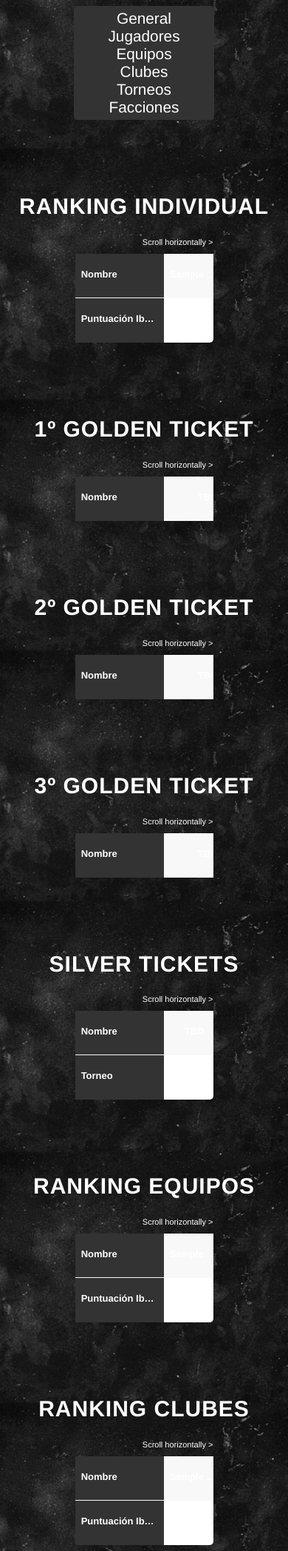
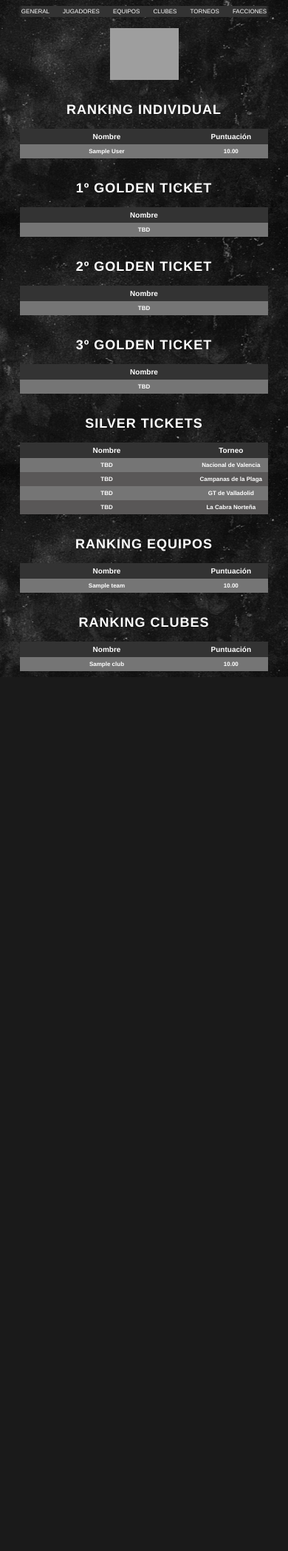
Before and after one commit to MarioFernandezCarballo/ibericon, a Flask app: page / in a window 390 px wide. Shown: the whole page at 74% size. After the commit the page ends 915 px from the top, so only its background shows below. Run offline with Flask 3, Linux system fonts and the light colour scheme; tables that the repository leaves empty hold one stand-in row (values such as "Sample post"); parts of the project's set-up code (start-up, migrations or seed data) failed here and were passed over; grey boxes are pictures that could not be loaded.

Commit message:
Delete tournament Responsive Logo beta

```diff
--- a/bpGeneric/__init__.py
+++ b/bpGeneric/__init__.py
@@ -17,7 +17,7 @@ def generalEndPoint():
     golden1 = None  # getUserOnly(X)  TODO ganador torneo Madrid
     golden2 = None  # getUserOnly(X)  TODO ganador torneo Silver
     golden3 = None  # getUserOnly(X)  TODO ganador torneo Final 16
-    silver1 = getUserOnly(3)
+    silver1 = getUserOnly(3)  # 2023 Chapu
     silver2 = None  # getUserOnly(X)  TODO ganador Campanas
     silver3 = None  # getUserOnly(X)  TODO ganador Valladolid
     silver4 = None  # getUserOnly(X)  TODO ganador La Cabra
--- a/main.py
+++ b/main.py
@@ -26,6 +26,3 @@ createDatabase(app)
 
 if __name__ == '__main__':
     app.run(host=app.config['HOST'], port=app.config['PORT'])
-
-# TODO
-#  -hacer web responsiva.
--- a/static/stylesheets/styles.css
+++ b/static/stylesheets/styles.css
@@ -11,12 +11,23 @@ body{
     background-position: center;
     background-repeat: repeat;
 }
+.logo{
+    background-image: url(img/ibericonLogo.jpg);
+    background-size: contain;
+    background-position: center;
+    background-repeat: no-repeat;
+
+    margin: auto;
+    max-width: 50%;
+    height: 100px;
+    margin-top: 20px;
+}
 h2{
     text-align: center;
     font-size: 30px;
     text-transform: uppercase;
     letter-spacing: 1px;
-    margin-top: 100px;
+    margin-top: 30px;
     color: #fff;
 }
 h3{
@@ -25,7 +36,7 @@ h3{
     text-transform: uppercase;
     letter-spacing: 1px;
     color: white;
-    margin-top: 50px;
+    margin-top: 20px;
 }
 h4{
     text-align: center;
@@ -33,7 +44,7 @@ h4{
     text-transform: uppercase;
     letter-spacing: 1px;
     color: white;
-    margin-top: 30px;
+    margin-top: 15px;
 }
 .flashes li{
     text-align: center;
@@ -41,7 +52,6 @@ h4{
     text-transform: uppercase;
     letter-spacing: 1px;
     color: white;
-    margin-top: 30px;
 }
 
 .link-h2:hover{
@@ -60,13 +70,18 @@ nav {
   width: 51%;
   position: sticky;
   top: 0px;
+  display: flex;
+  justify-content: space-between;
+  flex-wrap: wrap;
 }
 
 nav a {
     color: #fff;
     text-decoration: none;
-    margin: 0px 20px;
-    font-size: 1.3em;
+    font-size: 12px;
+    text-transform: uppercase;
+    font-family: Helvetica;
+    margin: 0px 5px;
 }
 
 nav a:hover {
@@ -79,6 +94,9 @@ nav a:hover {
 .login a{
     margin: auto;
     margin-top: 20px;
+    color: #fff;
+    text-decoration: none;
+    font-size: 15px;
 }
 .login-form{
     margin: auto;
@@ -91,6 +109,8 @@ nav a:hover {
 .login-form input{
     width: 100%;
     max-width: 100%;
+    color: #fff;
+    background: rgba(0,0,0,0);
 }
 .login-form button{
     margin: auto;
@@ -152,66 +172,95 @@ nav a:hover {
 
 /* Responsive */
 
-@media only screen and (max-width: 900px) {
+@media only screen and (max-width: 920px) {
+    .logo{
+        margin-top: 20px;
+        height: 100px;
+    }
+    h2{
+        font-size: 18px;
+        margin-top: 30px;
+    }
+    h3{
+        font-size: 12px;
+        margin-top: 15px;
+    }
+    h4{
+        font-size: 10px;
+        margin-top: 12px;
+    }
+    .flashes li{
+        font-size: 8px;
+        margin-top: 5px;
+    }
+
+    nav {
+      padding: 3px;
+      width: 91%;
+    }
+
+    nav a {
+        margin: 0px 3px;
+        font-size: 12px;
+    }
+
+    .login a{
+        margin-top: 10px;
+    }
+
+    .login-form{
+        margin-top: 15px;
+        width: 70%;
+        max-width: 70%;
+    }
+
+    .table-wrapper{
+        width: 90%;
+        max-width: 90%;
+    }
+
     .fl-table {
-        display: block;
-        width: 100%;
+        font-size: 10px;
     }
-    .table-wrapper:before{
-        content: "Scroll horizontally >";
-        display: block;
-        text-align: right;
-        font-size: 11px;
-        color: white;
-        padding: 0 0 10px;
+
+    .fl-table td, .fl-table th {
+        padding: 5px;
     }
-    .fl-table thead, .fl-table tbody, .fl-table thead th {
-        display: block;
-    }
-    .fl-table thead th:last-child{
-        border-bottom: none;
-    }
-    .fl-table thead {
-        float: left;
-    }
-    .fl-table tbody {
-        width: auto;
-        position: relative;
-        overflow-x: auto;
-    }
-    .fl-table td, .fl-table th {
-        padding: 20px .625em .625em .625em;
-        height: 60px;
-        vertical-align: middle;
-        box-sizing: border-box;
-        overflow-x: hidden;
-        overflow-y: auto;
-        width: 120px;
-        font-size: 13px;
-        text-overflow: ellipsis;
-    }
-    .fl-table thead th {
-        text-align: left;
-        border-bottom: 1px solid #f7f7f9;
-    }
-    .fl-table tbody tr {
-        display: table-cell;
-    }
-    .fl-table tbody tr:nth-child(odd) {
-        background: none;
-    }
-    .fl-table tr:nth-child(even) {
-        background: transparent;
-    }
-    .fl-table tr td:nth-child(odd) {
-        background: #F8F8F8;
-        border-right: 1px solid #E6E4E4;
-    }
-    .fl-table tr td:nth-child(even) {
-        border-right: 1px solid #E6E4E4;
-    }
-    .fl-table tbody td {
-        display: block;
-        text-align: center;
+
+    .fl-table td {
+        font-size: 8px;
     }
 }
+
+@media only screen and (max-width: 420px) {
+    .logo{
+        margin-top: 15px;
+        height: 70px;
+    }
+    nav a {
+        margin: 0px 1px;
+        font-size: 8px;
+    }
+}
+@media only screen and (max-width: 250px) {
+    .logo{
+        margin-top: 2px;
+    }
+    h2{
+        margin-top: 5px;
+    }
+    h3{
+        margin-top: 3px;
+    }
+    h4{
+        margin-top: 2px;
+    }
+    nav a {
+        margin: 0px 10px;
+        font-size: 8px;
+    }
+    .table-wrapper{
+        width: 99%;
+        max-width: 99%;
+    }
+}
--- a/templates/base.html
+++ b/templates/base.html
@@ -30,6 +30,7 @@
         </ul>
       {% endif %}
     {% endwith %}
+    <div class="logo"></div>
     {% block content %}
     {% endblock %}
 </body>
--- a/templates/clubs.html
+++ b/templates/clubs.html
@@ -7,7 +7,7 @@
             <tr>
                 <th>Nombre</th>
                 <th>Posición</th>
-                <th>Puntuación Ibericon</th>
+                <th>Puntuación</th>
             </tr>
             </thead>
             <tbody>
--- a/templates/faction.html
+++ b/templates/faction.html
@@ -7,7 +7,7 @@
             <tr>
                 <th>Nombre</th>
                 <th>Posición</th>
-                <th>Puntuación Ibericon</th>
+                <th>Puntuación</th>
             </tr>
             </thead>
             <tbody>
--- a/templates/factions.html
+++ b/templates/factions.html
@@ -7,7 +7,7 @@
             <thead>
                 <tr>
                     <th>Nombre</th>
-                    <th>Puntuación Ibericon</th>
+                    <th>Puntuación</th>
                 </tr>
             </thead>
             <tbody>
--- a/templates/general.html
+++ b/templates/general.html
@@ -6,7 +6,7 @@
             <thead>
             <tr>
                 <th>Nombre</th>
-                <th>Puntuación Ibericon</th>
+                <th>Puntuación</th>
             </tr>
             </thead>
             <tbody>
@@ -127,7 +127,7 @@
             <thead>
             <tr>
                 <th>Nombre</th>
-                <th>Puntuación Ibericon</th>
+                <th>Puntuación</th>
             </tr>
             </thead>
             <tbody>
@@ -146,7 +146,7 @@
             <thead>
             <tr>
                 <th>Nombre</th>
-                <th>Puntuación Ibericon</th>
+                <th>Puntuación</th>
             </tr>
             </thead>
             <tbody>
--- a/templates/login.html
+++ b/templates/login.html
@@ -6,7 +6,6 @@
             <input placeholder="Nombre" type="text" name="username" id="username">
             <input placeholder="Contraseña" type="password" name="password" id="password">
             <button type="submit">Entrar</button>
-            <a href="/signup/only-collaborator">¿No tienes cuenta? Regístrate aquí</a>
         </form>
     </div>
 {% endblock %}
--- a/templates/teams.html
+++ b/templates/teams.html
@@ -7,7 +7,7 @@
             <tr>
                 <th>Nombre</th>
                 <th>Posición</th>
-                <th>Puntuación Ibericon</th>
+                <th>Puntuación</th>
             </tr>
             </thead>
             <tbody>
--- a/templates/users.html
+++ b/templates/users.html
@@ -7,7 +7,7 @@
             <tr>
                 <th>Nombre</th>
                 <th>Posición</th>
-                <th>Puntuación Ibericon</th>
+                <th>Puntuación</th>
             </tr>
             </thead>
             <tbody>
```
Also changed, not shown: bpAdmin/__init__.py (+15 -1 lines), database/__init__.py (+4 -4 lines), utils/general.py (+55 -27 lines), utils/tournament.py (+10 -0 lines).
